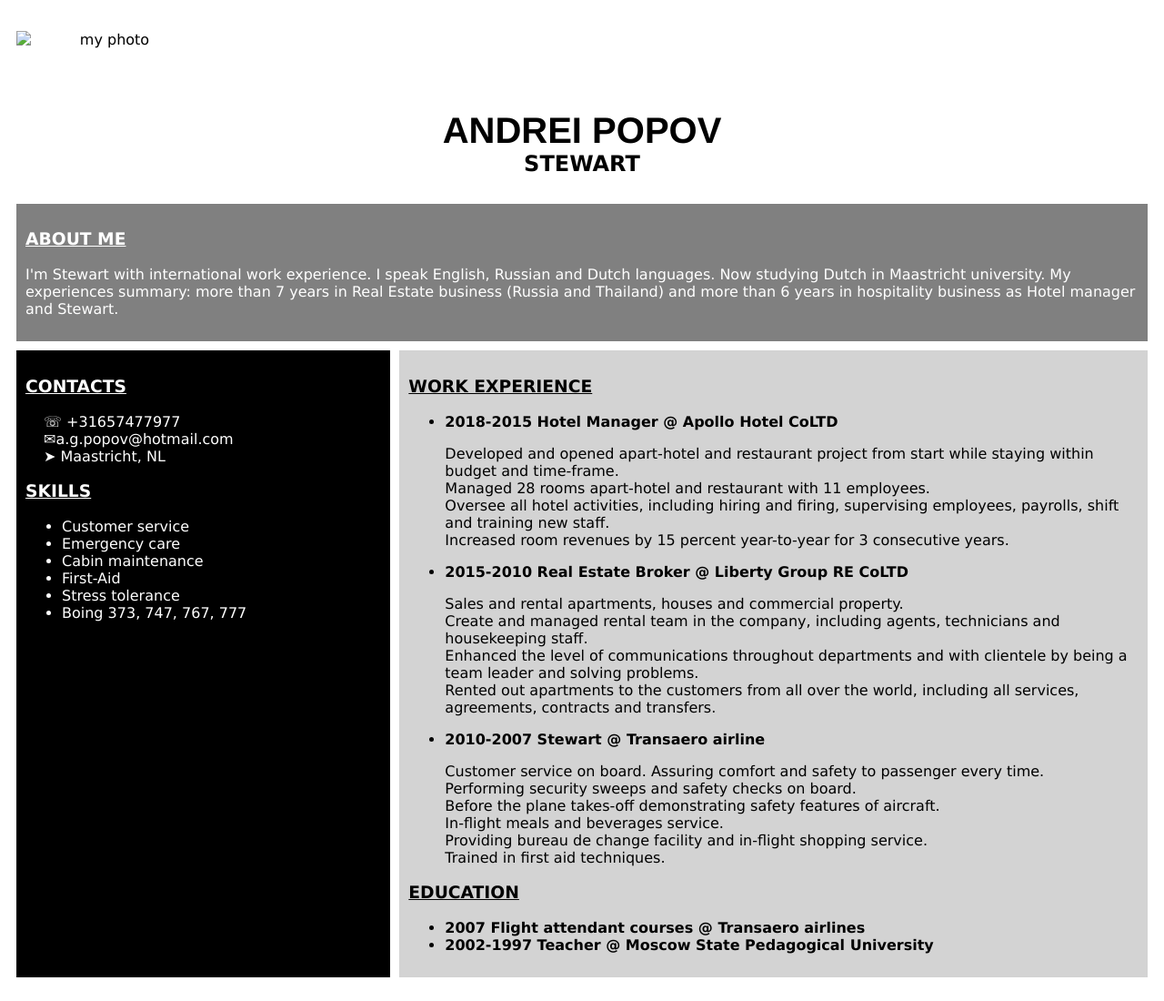
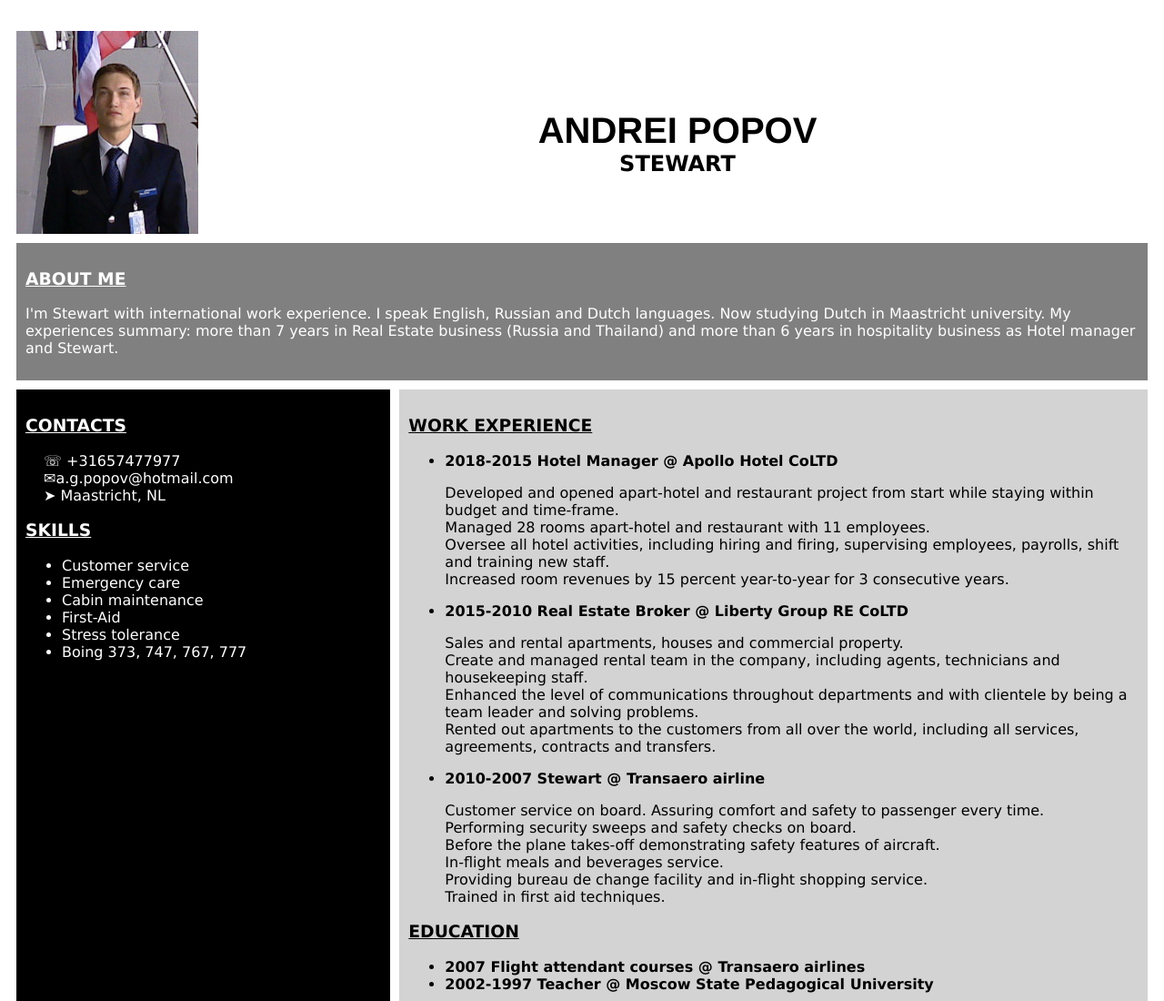
Before and after one commit to Andryushik/HYF-Module-HTMLCSSGIT, a plain HTML site: page week1/Digital_CV/index.html in a window 1280 px wide. Shown: the top 1100 px of the page at 91% size. Drawn offline with Linux system fonts and the light colour scheme; the site is published under a folder, as on GitHub Pages, so addresses that start at the root find nothing.

Commit message:
Update index.html

```diff
--- a/week1/Digital_CV/index.html
+++ b/week1/Digital_CV/index.html
@@ -11,7 +11,7 @@
   <p id="top"></p>
   <main>
     <div class="header">
-      <img src="/myfoto.jpg" alt="my photo" width="200px">
+      <img src="myfoto.jpg" alt="my photo" width="200px">
       <H1>ANDREI POPOV</H1>
       <h2>STEWART</h2>
     </div>
```
